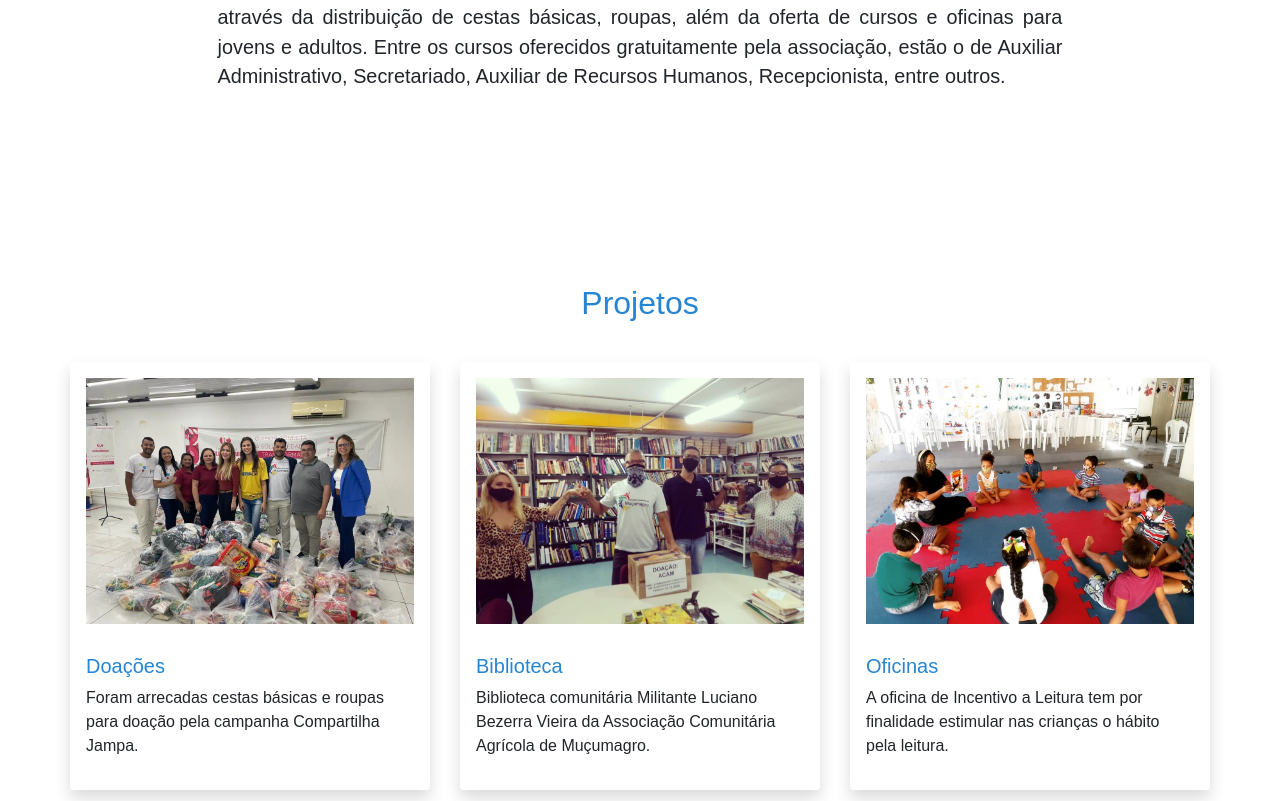
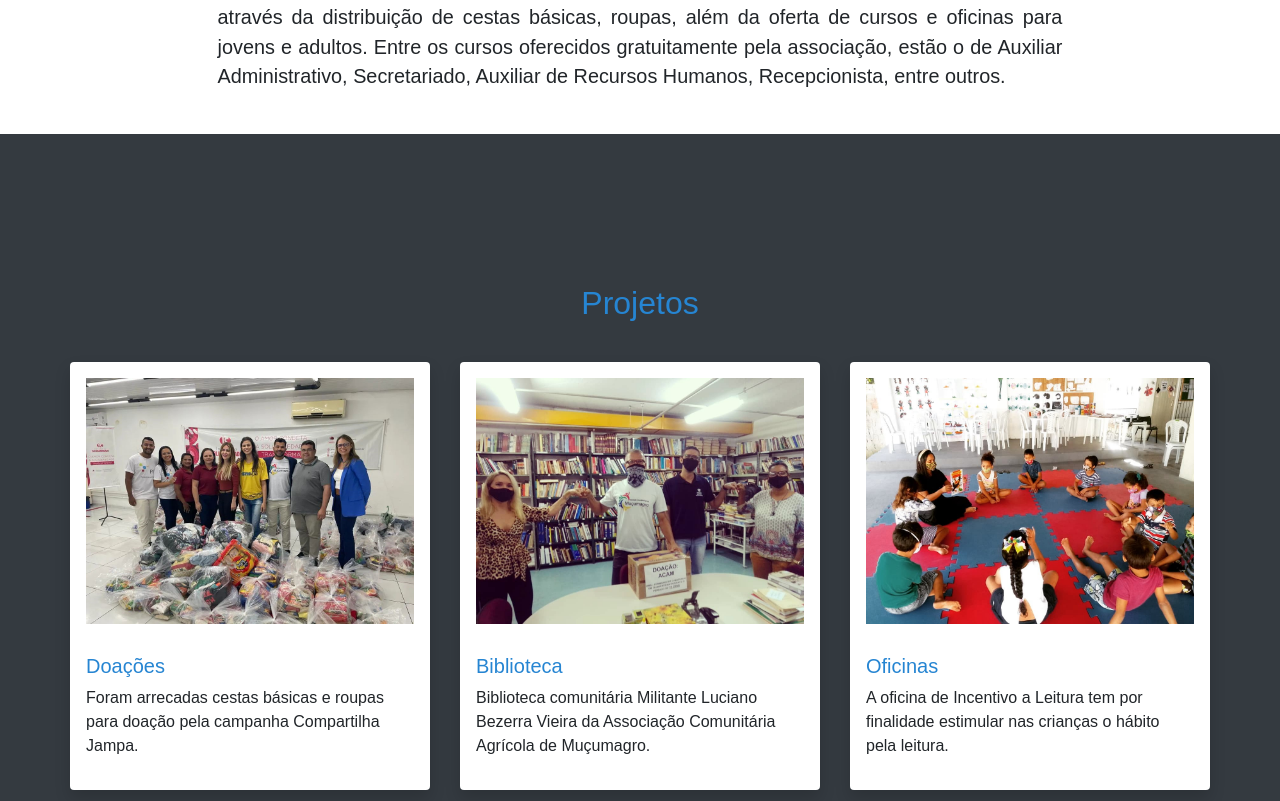
Before and after one commit to Lukzlourenco/ProjetoWeb, a plain HTML site: page index.html in a window 1280 px wide. Shown: the part 883-1684 px from the top of the page. Drawn offline with nearby package versions, Linux system fonts and the light colour scheme; a web font is replaced by a local one.

Commit message:
Update index.html

```diff
--- a/index.html
+++ b/index.html
@@ -98,7 +98,7 @@
   </section>
 
   <section id="projects">
-    <div class="container-fluid cards-full">
+    <div class="container-fluid projects-full">
   <div class="container">
     <div class="row">
       <div class="col-12">
```
